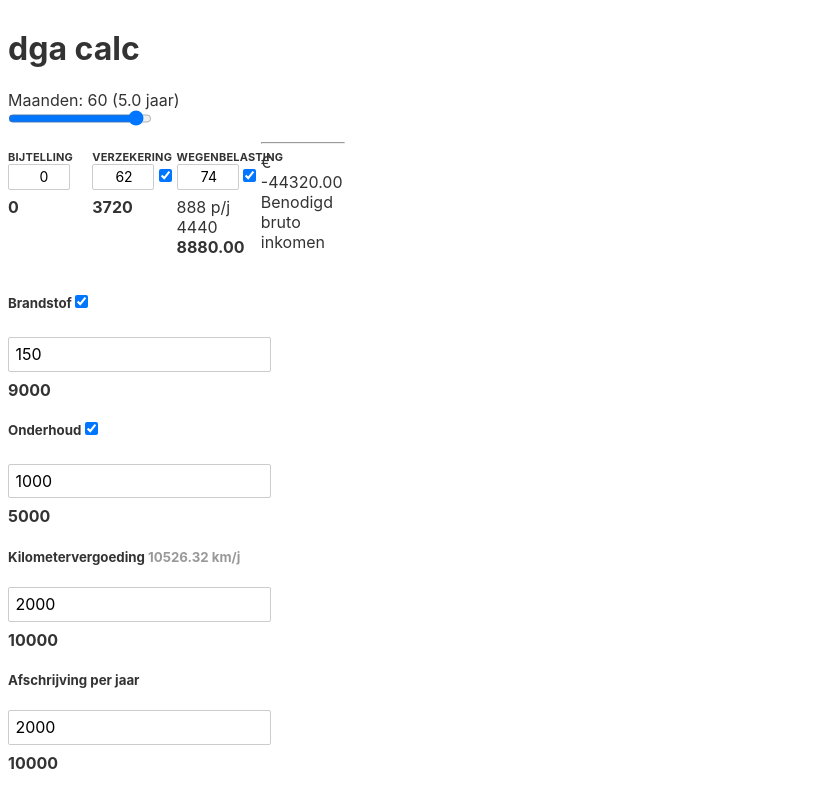
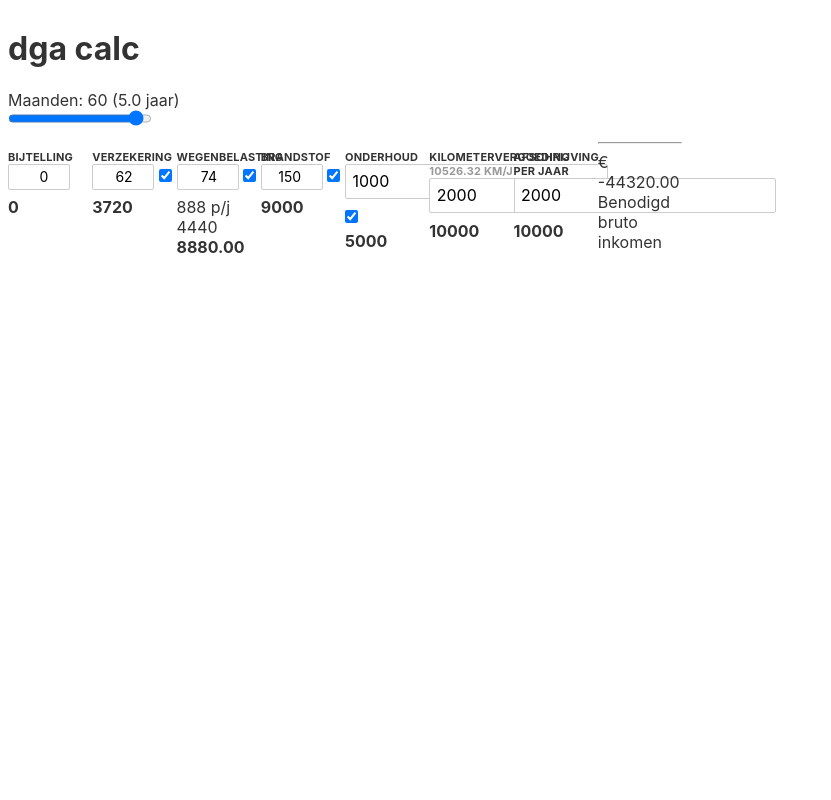
Before and after one commit to mellewynia/car-calc, a Svelte app: page / in a window 1280 px wide. Shown: the whole page, without its empty margins (0-831 px from the left). Built offline with nearby package versions, Linux system fonts and the light colour scheme.

Commit message:
Calc: place fields inside grid

```diff
--- a/src/App.svelte
+++ b/src/App.svelte
@@ -96,36 +96,41 @@
 		<strong>{ roadTaxTotal.toFixed(2) }</strong>
 	</p>
 
+	<p>
+		<label class="label">Brandstof</label>
+		<input bind:value="{fuel}" type="number" class="input-text w-62 t-r">
+		<input type="checkbox" bind:checked="{fuelPrivate}">
+		<br/>
+		<strong>{ months * fuel }</strong>
+	</p>
+
+	<p>
+		<label class="label">Onderhoud</label>
+		<input type="number" bind:value="{main_py}">
+		<input type="checkbox" bind:checked={main_py_private}/><br/>
+		<strong>{ months * (main_py / 12) }</strong>
+	</p>
+
+	<p>
+		<label class="label">
+			Kilometervergoeding
+			<span style="color: #999">{(kmsVerg_py / 0.19).toFixed(2)} km/j</span>
+		</label>
+		<input type="number" bind:value="{kmsVerg_py}"><br/>
+		<strong>{ months * (kmsVerg_py / 12) } </strong>
+	</p>
+
+	<p>
+		<label class="label">
+			Afschrijving per jaar
+		</label>
+		<input type="number" bind:value="{writeOffPerYear}"><br/>
+		<strong>{ months * (writeOffPerYear / 12) }</strong>
+	</p>
+
 	<div>
 
 		<hr />
 		€ {(totalPrivate * -1).toFixed(2)} Benodigd bruto inkomen
 	</div>
 </div>
-
-	<h5>
-		Brandstof
-		<input type="checkbox" bind:checked="{fuelPrivate}">
-	</h5>
-	<input type="number" bind:value="{fuel}"><br/>
-	<strong>{ months * fuel }</strong>
-
-	<h5>
-		Onderhoud
-		<input type="checkbox" bind:checked={main_py_private}/>
-	</h5>
-	<input type="number" bind:value="{main_py}"><br/>
-	<strong>{ months * (main_py / 12) }</strong>
-
-	<h5>
-		Kilometervergoeding
-		<span style="color: #999">{(kmsVerg_py / 0.19).toFixed(2)} km/j</span>
-	</h5>
-	<input type="number" bind:value="{kmsVerg_py}"><br/>
-	<strong>{ months * (kmsVerg_py / 12) } </strong>
-
-	<h5>
-		Afschrijving per jaar
-	</h5>
-	<input type="number" bind:value="{writeOffPerYear}"><br/>
-	<strong>{ months * (writeOffPerYear / 12) }</strong>
```
